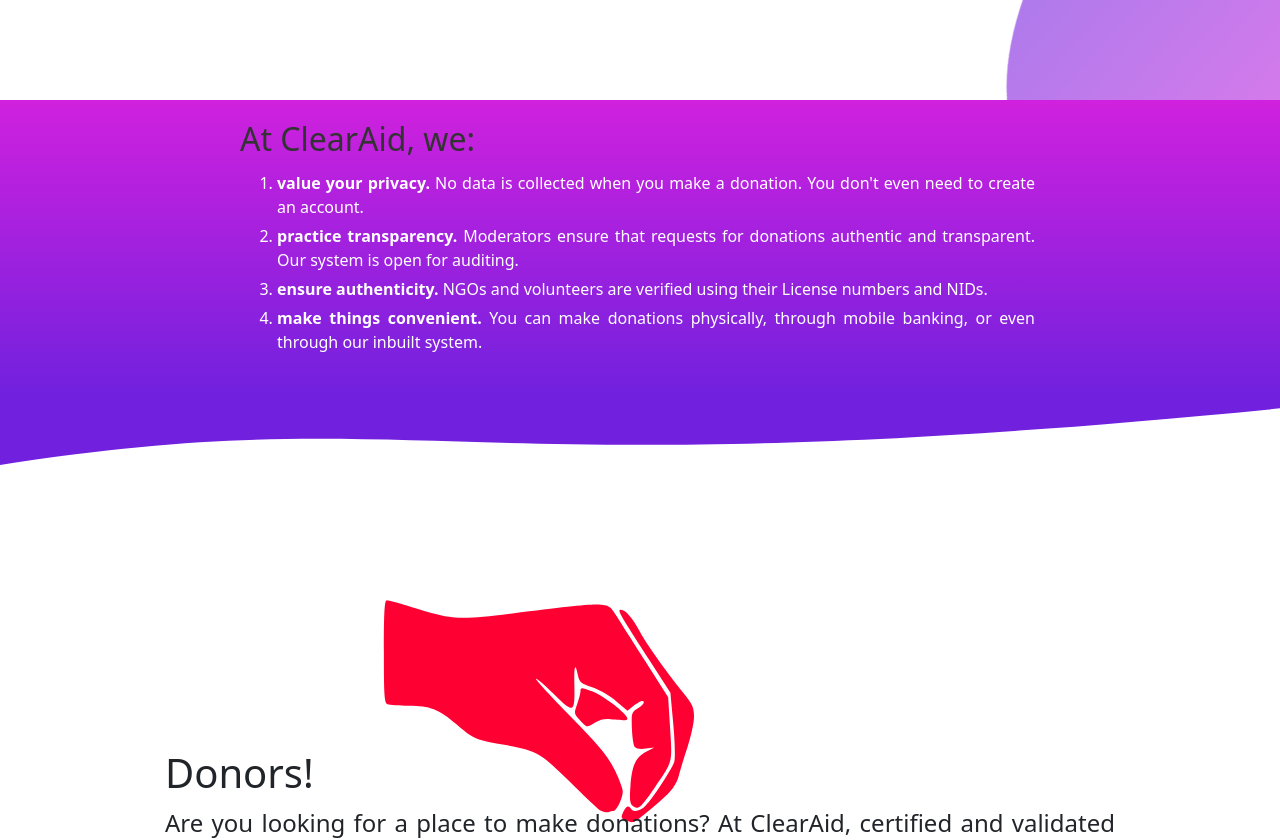
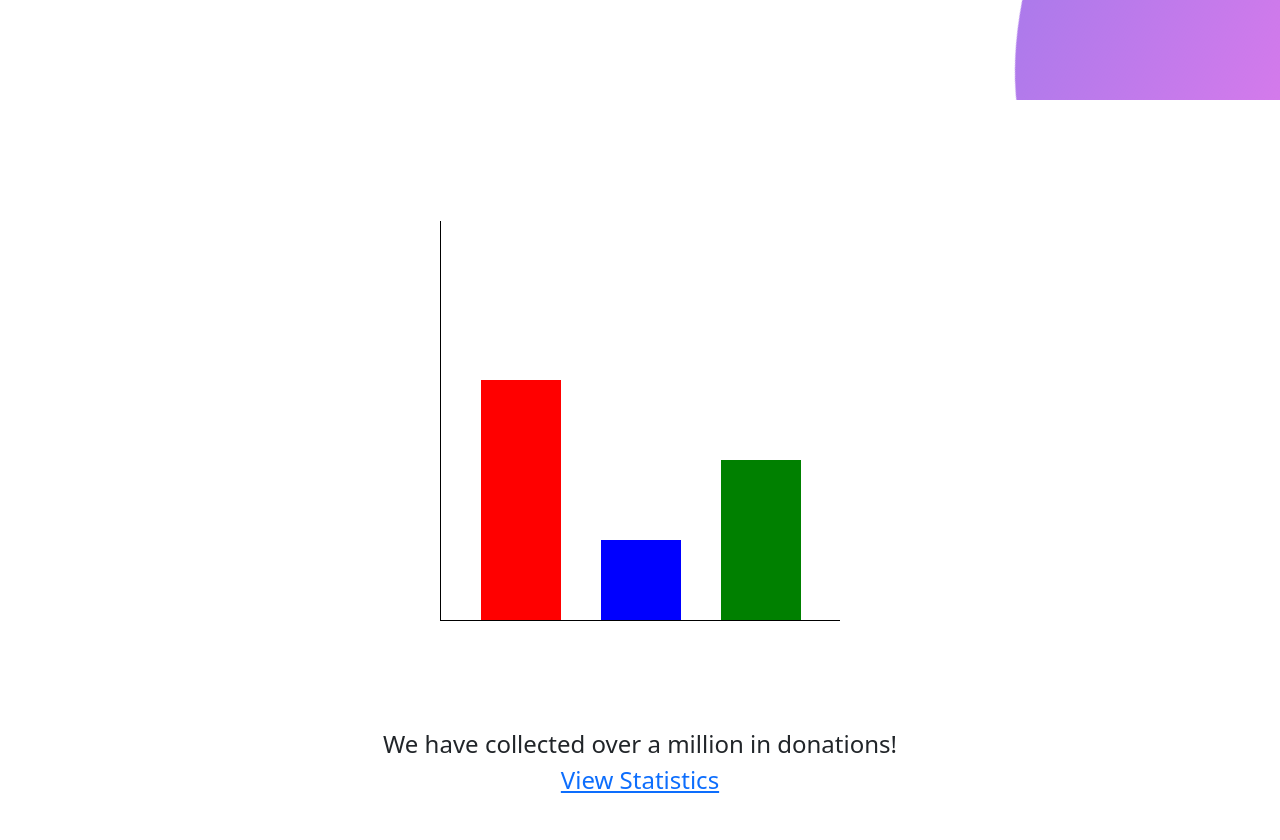
Before and after one commit to nrzn77/altruistic, a React (Vite) app in the folder Website/: page / in a window 1280 px wide. Shown: the part 1500-2340 px from the top of the page. Built offline with nearby package versions, Linux system fonts and the light colour scheme; no server answers.

Commit message:
Added link to /Statistics in Landing page

```diff
--- a/Website/index.html
+++ b/Website/index.html
@@ -4,7 +4,7 @@
     <meta charset="UTF-8" />
     <link rel="icon" type="image/svg+xml" href="/sweood.svg" />
     <meta name="viewport" content="width=device-width, initial-scale=1.0" />
-    <title>Altruist</title>
+    <title>ClearAid</title>
   </head>
   <body>
     <div id="root"></div>
--- /dev/null
+++ b/Website/src/Components/DonateButton.jsx
@@ -0,0 +1,31 @@
+import React from 'react'
+import { useNavigate } from 'react-router-dom';
+
+export default function DonateButton({ post }) {
+
+    const navigate = useNavigate()
+
+    const goToPayment = (postId, reachedAmount, targetedAmount, ngoName) => {
+        navigate('/payment-gateway', {
+            state: {
+                postId,
+                currentReachedAmount: reachedAmount,
+                targetedAmount,
+                ngoName
+            }
+        });
+    };
+
+    return (<>
+        {post.reachedAmount < post.targetedAmount && <button
+            type="button"
+            className="btn btn-primary mt-3 w-100"
+            style={{ backgroundColor: 'var(--blue)', color: 'white' }}
+            onClick={() => goToPayment(post.id, post.reachedAmount, post.targetedAmount, post.ngoName)}
+        >
+            Donate Now!
+        </button>}
+        {post.reachedAmount >= post.targetedAmount && <>Thanks to all our donnors, we have reached our target!</>}
+    </>
+    )
+}
--- a/Website/src/Pages/DonationPosts.jsx
+++ b/Website/src/Pages/DonationPosts.jsx
@@ -160,6 +160,7 @@
 import { db } from '../firebase-config';
 import { useNavigate } from 'react-router-dom';
 import PostImage from '../Components/PostImage';
+import DonateButton from '../Components/DonateButton';
 
 import './Donation.css'; // CSS FILE FOR THE DONATION PAGE
 
@@ -242,17 +243,6 @@
         navigate('/ngo/' + ngoId);
     };
 
-    const goToPayment = (postId, reachedAmount, targetedAmount, ngoName) => {
-        navigate('/payment-gateway', {
-            state: {
-                postId,
-                currentReachedAmount: reachedAmount,
-                targetedAmount,
-                ngoName
-            }
-        });
-    };
-
     useEffect(() => {
         const handleScroll = () => {
             const { scrollTop, clientHeight, scrollHeight } = document.documentElement;
@@ -314,15 +304,7 @@
                         <p>
                             <strong>Reached Amount:</strong> {post.reachedAmount}
                         </p>
-                        {post.reachedAmount < post.targetedAmount && <button
-                            type="button"
-                            className="btn btn-primary mt-3 w-100"
-                            style={{ backgroundColor: 'var(--blue)', color: 'white' }}
-                            onClick={() => goToPayment(post.id, post.reachedAmount, post.targetedAmount, post.ngoName)}
-                        >
-                            Donate Now!
-                        </button>}
-                        {post.reachedAmount >= post.targetedAmount && <>Thanks to all our donnors, we have reached our target!</>}
+                        <DonateButton post={post} />
                         <button
                             type="button"
                             className="btn btn-secondary mt-3 w-100"
--- a/Website/src/Pages/LandingPage.jsx
+++ b/Website/src/Pages/LandingPage.jsx
@@ -34,8 +34,8 @@
       <TopBar userRole={userRole} setUserRole={setUserRole} />
       <Canvas />
       {/* <div> */}
-        <h1 className="header-title">ClearAid</h1>
-        <div className="header-text">Altruism. Discretion. Transparency.</div>
+      <h1 className="header-title">ClearAid</h1>
+      <div className="header-text">Altruism. Discretion. Transparency.</div>
       {/* </div>
       <img src="/sweood.svg"/> */}
     </header>
@@ -61,6 +61,29 @@
             <p>Sign-up as a Volunteer for hire</p>
           </div>
         </a>
+      </div>
+    </section>
+    <section className="section-stats">
+      <div className="section-content">
+        <div className="stat-container hidden hidden-bars">
+          <div className="stat-bar bar-1" style={{
+            height: "30vmin",
+            backgroundColor: "red"
+          }}></div>
+          <div className="stat-bar bar-2" style={{
+            height: "10vmin",
+            backgroundColor: "blue"
+          }}></div>
+          <div className="stat-bar bar-3" style={{
+            height: "20vmin",
+            backgroundColor: "green"
+          }}></div>
+        </div>
+        <p className="hidden hidden-default">We have collected over a million in donations!<br/>
+          <Link to="/Statistics">
+            View Statistics
+          </Link>
+        </p>
       </div>
     </section>
     <section className="section-2">
--- a/Website/src/Pages/NGOOverview.jsx
+++ b/Website/src/Pages/NGOOverview.jsx
@@ -4,6 +4,7 @@
 import { db } from '../firebase-config';
 import { Card, ListGroup, Row, Col } from 'react-bootstrap';
 import PostImage from '../Components/PostImage';
+import DonateButton from '../Components/DonateButton';
 
 const NGOOverview = () => {
   const { ngoId } = useParams();
@@ -62,17 +63,6 @@
     return <p>{error}</p>;
   }
 
-  const goToPayment = (postId, reachedAmount, targetedAmount, ngoName) => {
-    navigate("/payment-gateway", {
-      state: {
-        postId,
-        currentReachedAmount: reachedAmount,
-        targetedAmount,
-        ngoName
-      }
-    });
-  };
-
   return (
     <div>
       {ngoInfo ? (
@@ -93,10 +83,7 @@
                         {post.reachedAmount} / {post.targetedAmount} achieved
                       </ListGroup.Item>
                     </ListGroup>
-                    <button type="button" className="btn btn-primary mt-3 w-100"
-                      style={{ backgroundColor: 'var(--blue)', color: 'white' }} onClick={() => goToPayment(post.id, post.reachedAmount, post.targetedAmount, ngoInfo.name)}>
-                      Donate Now!
-                    </button>
+                    <DonateButton post={post} />
                   </Card.Body>
                 </Card>
               ))}
--- a/Website/src/index.css
+++ b/Website/src/index.css
@@ -110,7 +110,6 @@
   align-items: center;
   justify-content: space-evenly;
 }
-
 
 /* section p {
   display: block;
@@ -310,11 +309,67 @@
   font-size: 150%;
 }
 
+.stat-container {
+  min-width: 50vmin;
+  max-width: 50vmin;
+  min-height: 50vmin;
+  max-height: 50vmin;
+  border: 1px solid black;
+  border-top: none;
+  border-right: none;
+  overflow: hidden;
+  position: relative;
+  transition: scale .3s;
+}
+
+.stat-container:hover {
+  scale: 1.05;
+}
+
+.section-stats .section-content {
+  min-height: 100vh;
+  flex-direction: column;
+}
+
+.section-stats p {
+  /* text-align: justify; */
+  padding: 5px;
+  font-size: 150%;
+}
+
+.stat-bar {
+  width: 10vmin;
+  position: absolute;
+  bottom: 0px;
+}
+
+
+.bar-1 {
+  left: 5vmin;
+}
+
+.bar-2 {
+  left: 20vmin;
+}
+
+.bar-3 {
+  left: 35vmin;
+}
+
 .hidden-default {
   filter: blur(5px);
   transform: translate(0, 20px);
   opacity: 0;
   transition: 1s;
+}
+
+.hidden-bars .stat-bar {
+  transform: translate(0, 100%);
+  transition: 1s;
+}
+
+.show .stat-bar {
+  transform: translate(0, 0);
 }
 
 .hidden-side {
@@ -373,18 +428,20 @@
   padding: 4vmin; */
 }
 
-.ngo-dashboard-tab{
+.ngo-dashboard-tab {
   max-width: 800px;
   margin: 0 auto;
 }
-.ngo-dashboard h2{
+
+.ngo-dashboard h2 {
   text-align: center;
 }
-.ngo-dashboard{
+
+.ngo-dashboard {
   padding: 20px;
 }
 
-.ngo-overview{
+.ngo-overview {
   padding: 20px;
   max-width: 800px;
   margin: 0 auto;
```
